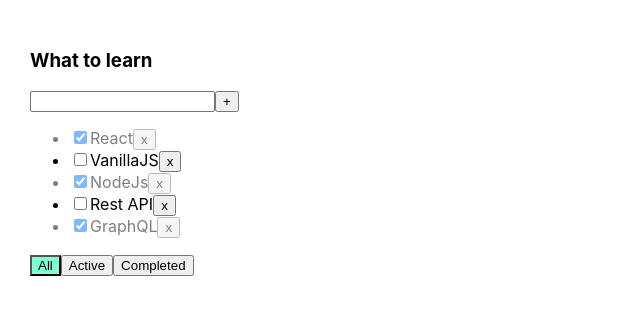
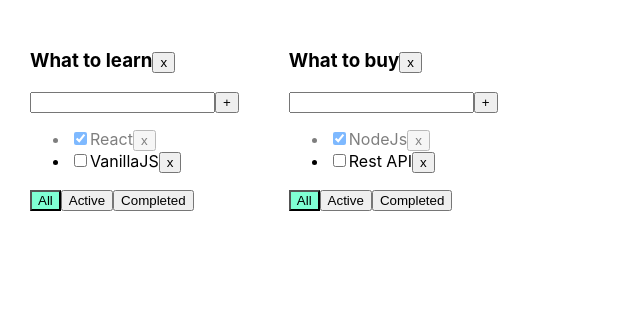
Before and after one commit to alx8437/todoList_typescript, a React (Create React App) app: page / in a window 1280 px wide. Shown: the top 314 px of the page, without its empty margins (0-640 px from the left). Built offline with nearby package versions, Linux system fonts and the light colour scheme.

Commit message:
add map fo todoLists, types, new state for save todolists and tasks

```diff
--- a/src/App.tsx
+++ b/src/App.tsx
@@ -1,70 +1,116 @@
 import React, {useState} from 'react';
 import './App.css';
 import {TaskType, TodoList} from "./TodoList";
-import { v1 } from 'uuid';
+import {v1} from 'uuid';
 
 export type FilterValuesType = "all" | "active" | "completed"
+type TodoListType = {
+    id: string
+    title: string
+    filter: string
+}
+
+type TasksStateType = {
+    [key: string]: Array<TaskType>
+}
 
 function App() {
-    let [tasks, setTasks] = useState([
+    const todoListId1 = v1()
+    const todoListId2 = v1()
+
+    let [todolists, setTodolists] = useState<Array<TodoListType>>([
+        {
+            id: todoListId1,
+            title: "What to learn",
+            filter: "all"
+        },
+        {
+            id: todoListId2,
+            title: "What to buy",
+            filter: "all"
+        }
+    ])
+
+    let [tasks, setTasks] = useState<TasksStateType>({
+        [todoListId1]: [
             {id: v1(), title: "React", isDone: true},
-            {id: v1(), title: "VanillaJS", isDone: false},
+            {id: v1(), title: "VanillaJS", isDone: false}
+        ],
+        [todoListId2]: [
             {id: v1(), title: "NodeJs", isDone: true},
-            {id: v1(), title: "Rest API", isDone: false},
-            {id: v1(), title: "GraphQL", isDone: true},
+            {id: v1(), title: "Rest API", isDone: false}
         ]
-    )
+    });
 
-    function removeTask(id: string) {
-        const filteredTasks = tasks = tasks.filter(t => t.id !== id);
-        setTasks(filteredTasks);
+
+
+    function removeTask(id: string, todoListId: string) {
+        let todoListTasks = tasks[todoListId];
+        tasks[todoListId] = todoListTasks.filter(t => t.id !== id)
+        setTasks({...tasks})
     }
 
-    function addTask(title: string) {
+    function addTask(title: string, todoListId: string) {
         const newTask: TaskType = {id: v1(), title, isDone: false};
-        const newTasks: Array<TaskType> = [newTask, ...tasks];
-        setTasks(newTasks);
+        let todoListTasks = tasks[todoListId]
+        tasks[todoListId] = [newTask, ...todoListTasks]
+        setTasks({...tasks})
     }
 
-    const [filter, setFilter] = useState<FilterValuesType>("all")
-    let taskForTodoList = tasks;
-
-    switch (filter) {
-        case "active":
-            taskForTodoList = tasks.filter(t => !t.isDone)
-            break
-        case "completed":
-            taskForTodoList = tasks.filter(t => t.isDone)
-            break
-        case "all":
-            taskForTodoList = tasks
+    function changeFilter(value: FilterValuesType, todoListId: string) {
+        let todoList = todolists.find(tl => tl.id === todoListId)
+        if (todoList) {
+            todoList.filter = value
+            setTodolists([...todolists])
+        }
     }
 
-
-    function changeFilter(value: FilterValuesType) {
-        setFilter(value);
+    function changeTaskStatus(id: string, isDone: boolean, todoListId: string) {
+        let todoListTasks = tasks[todoListId]
+        let changeTask = todoListTasks.find((t) => t.id === id)
+        if (changeTask) {
+            changeTask.isDone = isDone
+            setTasks({...tasks})
+        }
     }
 
-    function changeStatus(id: string, isDone: boolean) {
-        const task = tasks.find(t => t.id === id)
-        if (task) {
-            task.isDone = isDone
-            setTasks([...tasks])
-        }
+    function removeTodoList(id: string) {
+        setTodolists(todolists.filter(tl => tl.id !== id))
+        delete tasks[id]
     }
 
 
     return (
         <div className="App">
-            <TodoList
-                title={"What to learn"}
-                tasks={taskForTodoList}
-                removeTask={removeTask}
-                changeFilter={changeFilter}
-                addTask={addTask}
-                changeStatus={changeStatus}
-                filter={filter}
-            />
+            {
+                todolists.map(tl => {
+                    let allTodoListTasks = tasks[tl.id]
+                    let taskForTodoList = allTodoListTasks
+                    switch (tl.filter) {
+                        case "active":
+                            taskForTodoList = allTodoListTasks.filter(t => !t.isDone)
+                            break
+                        case "completed":
+                            taskForTodoList = allTodoListTasks.filter(t => t.isDone)
+                            break
+                        case "all":
+                            taskForTodoList = allTodoListTasks
+                    }
+
+                    return <TodoList
+                        key={tl.id}
+                        id={tl.id}
+                        title={tl.title}
+                        tasks={taskForTodoList}
+                        removeTask={removeTask}
+                        changeFilter={changeFilter}
+                        addTask={addTask}
+                        changeTaskStatus={changeTaskStatus}
+                        filter={tl.filter}
+                        removeTodoList={removeTodoList}
+                    />
+                })
+            }
         </div>
     );
 }
--- a/src/TodoList.tsx
+++ b/src/TodoList.tsx
@@ -7,17 +7,19 @@
     title: string
     isDone: boolean
 }
-type PropsType = {
+type TodoListType = {
+    id: string
     title: string
     tasks: Array<TaskType>
-    removeTask: (taskId: string) => void
-    changeFilter: (value: FilterValuesType) => void
-    addTask: (title: string) => void
-    changeStatus: (id: string, isDone: boolean) => void
+    removeTask: (taskId: string, todoListId: string) => void
+    changeFilter: (value: FilterValuesType, todoListId: string) => void
+    addTask: (title: string, todoListId: string) => void
+    changeTaskStatus: (taskId: string, isDone: boolean, todoListId: string) => void
+    removeTodoList: (todolistId: string) => void
     filter: string
 }
 
-export function TodoList(props: PropsType) {
+export function TodoList(props: TodoListType) {
     const [title, setTitle] = useState<string>("")
     const [error, setError] = useState<string | null>(null)
 
@@ -28,26 +30,33 @@
     const onKeyPressHandler = (e: KeyboardEvent<HTMLInputElement>) => {
         setError(null)
         if (e.key === "Enter") {
-            props.addTask(title);
+            addTask();
             setTitle("");
         }
     }
-    const onAllClickHandler = () => props.changeFilter("all");
-    const onActiveClickHandler = () => props.changeFilter("active");
-    const onCompletedClickHandler = () => props.changeFilter("completed");
+    const onAllClickHandler = () => {
+        props.changeFilter("all", props.id);
+    }
+    const onActiveClickHandler = () => props.changeFilter("active", props.id);
+    const onCompletedClickHandler = () => props.changeFilter("completed", props.id);
 
     const addTask = () => {
         if (title.trim() !== '') {
-            props.addTask(title);
+            props.addTask(title.trim(), props.id);
             setTitle("")
         } else {
             setError("Title is required")
         }
     }
 
+    const removeTodoList = () => {
+        props.removeTodoList(props.id)
+    }
+
     return (
         <div>
-            <h3>{props.title}</h3>
+            <h3>{props.title}<button onClick={removeTodoList}>x</button></h3>
+
             <div>
                 <input
                     className={error ? "error" : ""}
@@ -61,10 +70,10 @@
             <ul>
                 {
                     props.tasks.map(t => {
-                        const onClickHandler = () => props.removeTask(t.id)
+                        const onClickHandler = () => props.removeTask(t.id, props.id)
                         const onChangeStatus = (e: ChangeEvent<HTMLInputElement>) => {
                             const newIsDoneStatus = e.currentTarget.checked
-                            props.changeStatus(t.id, newIsDoneStatus)
+                            props.changeTaskStatus(t.id, newIsDoneStatus, props.id)
                         }
                         return <li key={t.id} className={t.isDone ? "is-done" : ""}>
                             <input
```
